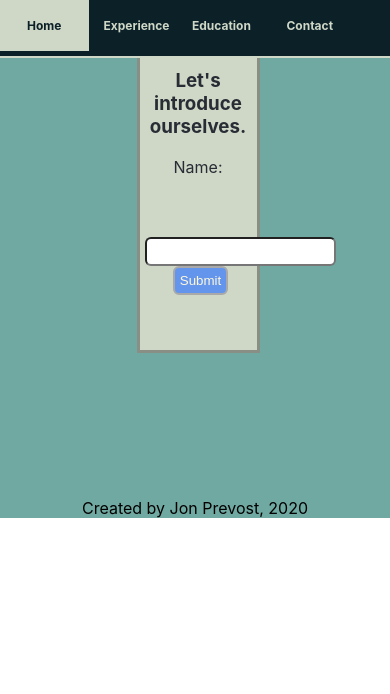
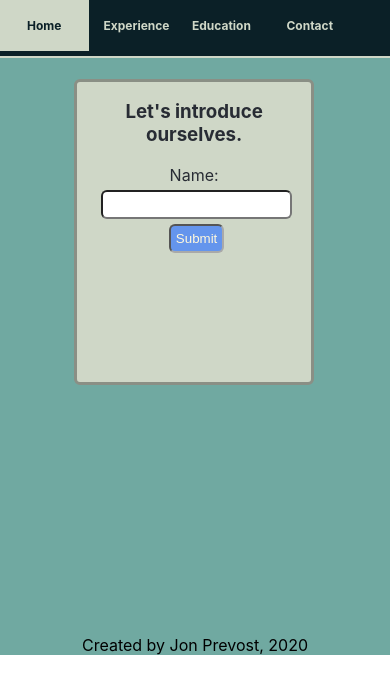
Before and after one commit to jprevost89/resume, a React (Create React App) app: page / in a window 390 px wide. Shown: the top 694 px of the page. Built offline with nearby package versions, Linux system fonts and the light colour scheme.

Commit message:
Added links to about js

```diff
--- a/src/Components/About/About.css
+++ b/src/Components/About/About.css
@@ -1,12 +1,13 @@
 
 
 .column {
-    width: 30%;
+    width: 400px;
     height: 300px;
     display: block;
     margin-top: 7%;
-    margin-left: 35%;
+    margin-left: 34%;
     margin-bottom: 145px;
+    border-radius: 6px;
     border: 3px solid  #8a8f85;
     background-color: #CFD7C7;
     color: #282c34;
@@ -25,7 +26,7 @@
     margin-left: 5px;
     color: cornsilk;
     padding: 5px;
-    border-style: double;
+    border-style: inset;
     border-color: darkgray;
 }
 
@@ -54,3 +55,27 @@
     border: 3px solid #282c34;
     width:40%;
 }
+
+@media screen and (max-width: 700px) {
+    .column{
+        margin-top: 10%;
+        margin-left: 20%;
+        width: 60%;
+    }
+}
+
+@media screen and (max-width: 500px) {
+    .column{
+        margin-left: 19%;
+        margin-top: 15%;
+        margin-bottom: 250px;
+    }
+
+    .column input {
+        margin-top:5px;
+        margin-left:5px;
+        margin-bottom: 5px;
+        border-radius: 6px;
+        padding: 5px;
+    }
+}
--- a/src/Components/About/About.js
+++ b/src/Components/About/About.js
@@ -34,7 +34,10 @@ class About extends Component {
                 <div className="column">
                     <br/><br/>
                     <h1>Hello {this.state.name}</h1>
-                    <h3>Welcome to the Resume of Jon Prevost!</h3>
+                    <h3>Welcome to the resume of Jon Prevost!</h3>
+                    <p><a href="/experience">Check out my experience?</a></p>
+                    <p><a href="#">Check out my book learnin'?</a></p>
+                    <p><a href="https://www.youtube.com/watch?v=dQw4w9WgXcQ">Bail and go browse YouTube?</a></p>
                 </div>
             )
         }
```
